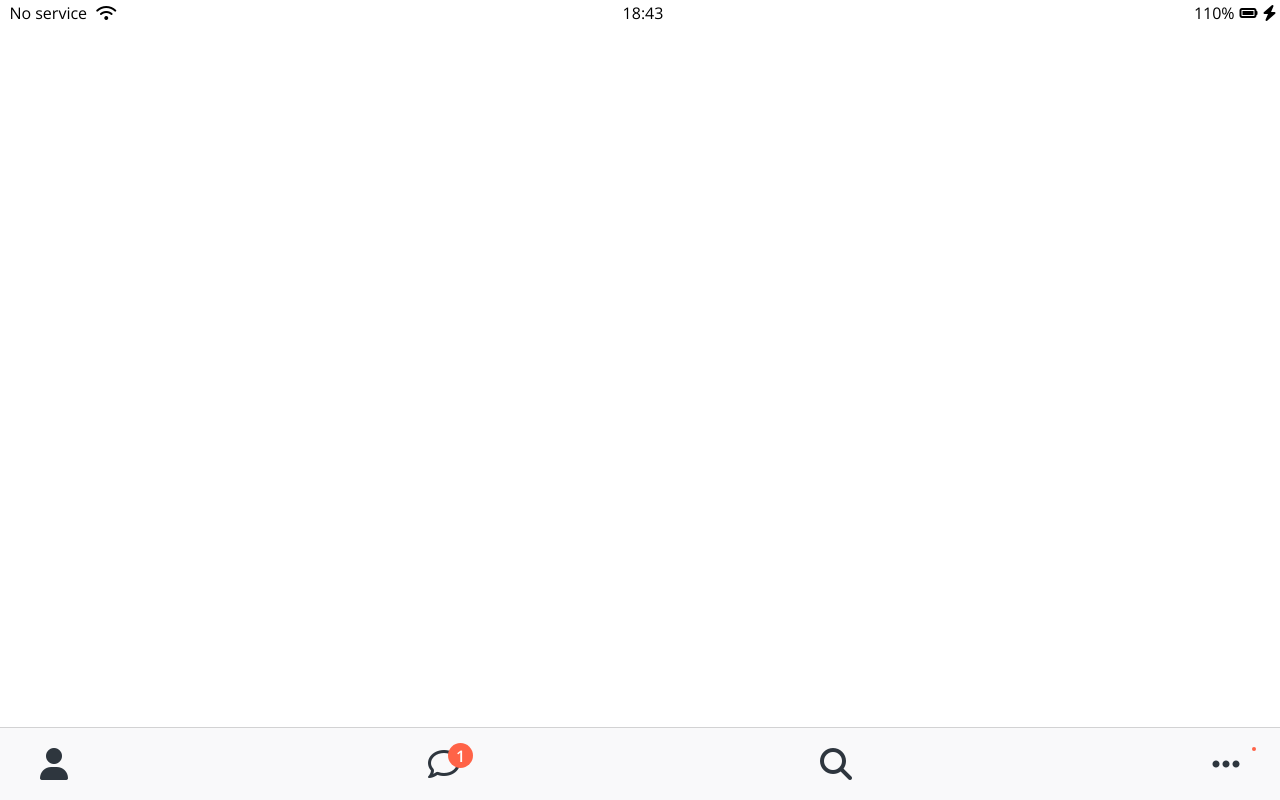
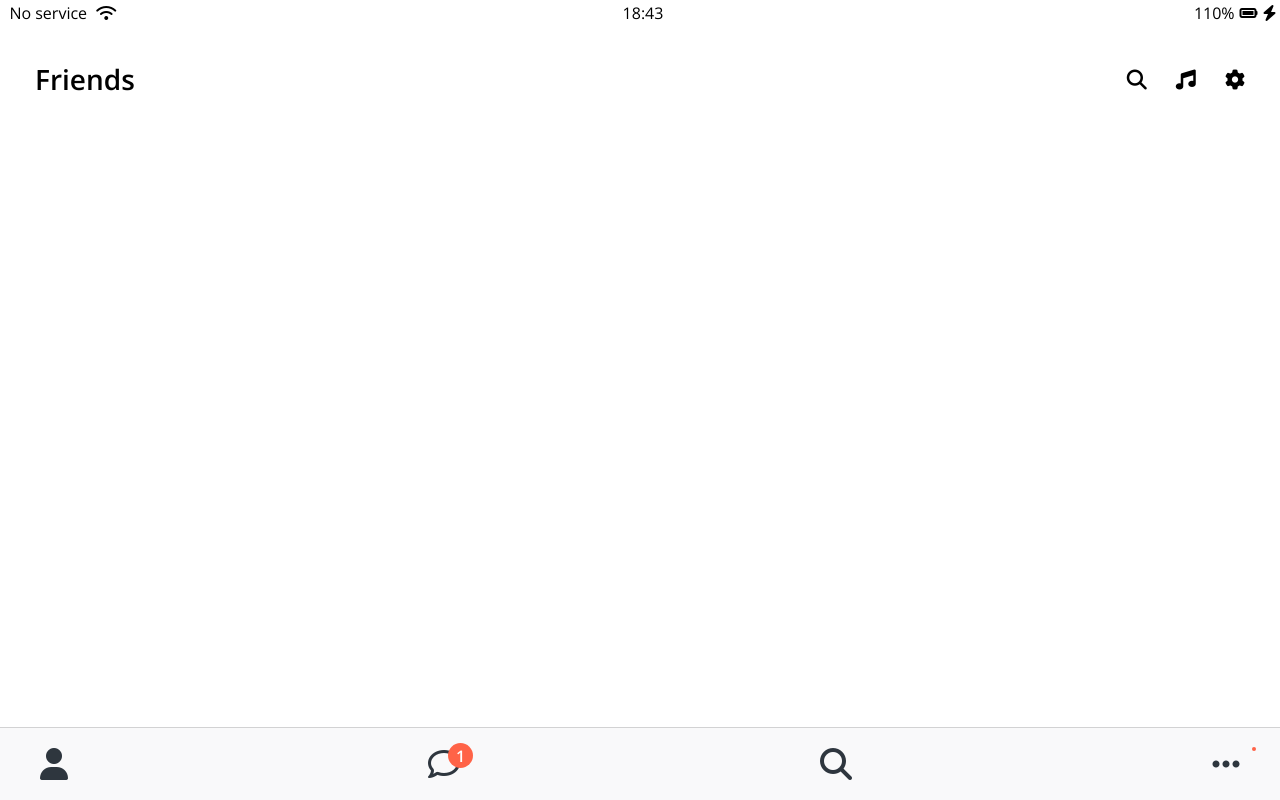
Before and after one commit to xoxxi/kokoa-clone-2023, a plain HTML site: page friends.html in a window 1280 px wide. Drawn offline with nearby package versions, Linux system fonts and the light colour scheme.

Commit message:
14. Screen Header

```diff
--- /dev/null
+++ b/css/components/screen-header.css
@@ -0,0 +1,27 @@
+.screen-header {
+    display: flex;
+    justify-content: space-between;
+    align-items: center;
+    padding: 35px;
+    /* status-bar의 position: fixed로 인해 screen-header가 위로 올라가는 경우
+    위에 패딩을 늘리는 방법 */
+    /* 아니면 screen-header도 고정시키는 방법도 있다.
+    position: fixed;
+    width: 100%;
+    box-sizing: border-box; */
+    position: fixed;
+    width: 100%;
+    box-sizing: border-box;
+    top: 30px;
+
+}
+
+.screen-header__title {
+    font-size: 28px;
+    font-weight: 600;
+}
+
+.screen-header__icons span{
+    margin-left: 25px;
+    /* span 꼭 적어주기 */
+}
--- a/css/styles.css
+++ b/css/styles.css
@@ -5,6 +5,7 @@
 /* Components */
 @import "components/status-bar.css";
 @import "components/nav-bar.css";
+@import "components/screen-header.css";
 /* Screens */
 @import "screens/login.css";
 
--- a/friends.html
+++ b/friends.html
@@ -23,6 +23,22 @@
         </div>
 
     </div>
+
+    <header class="screen-header">
+        <h1 class="screen-header__title">Friends</h1>
+        <div class="screen-header__icons">
+            <span>
+                <i class="fas fa-search fa-lg"></i>
+            </span>
+            <span>
+                <i class="fas fa-music fa-lg"></i>
+            </span>
+            <span>
+                <i class="fas fa-cog fa-lg"></i>
+            </span>
+
+        </div>
+    </header>
 
     <nav class="nav">
         <ul class="nav__list">
```
